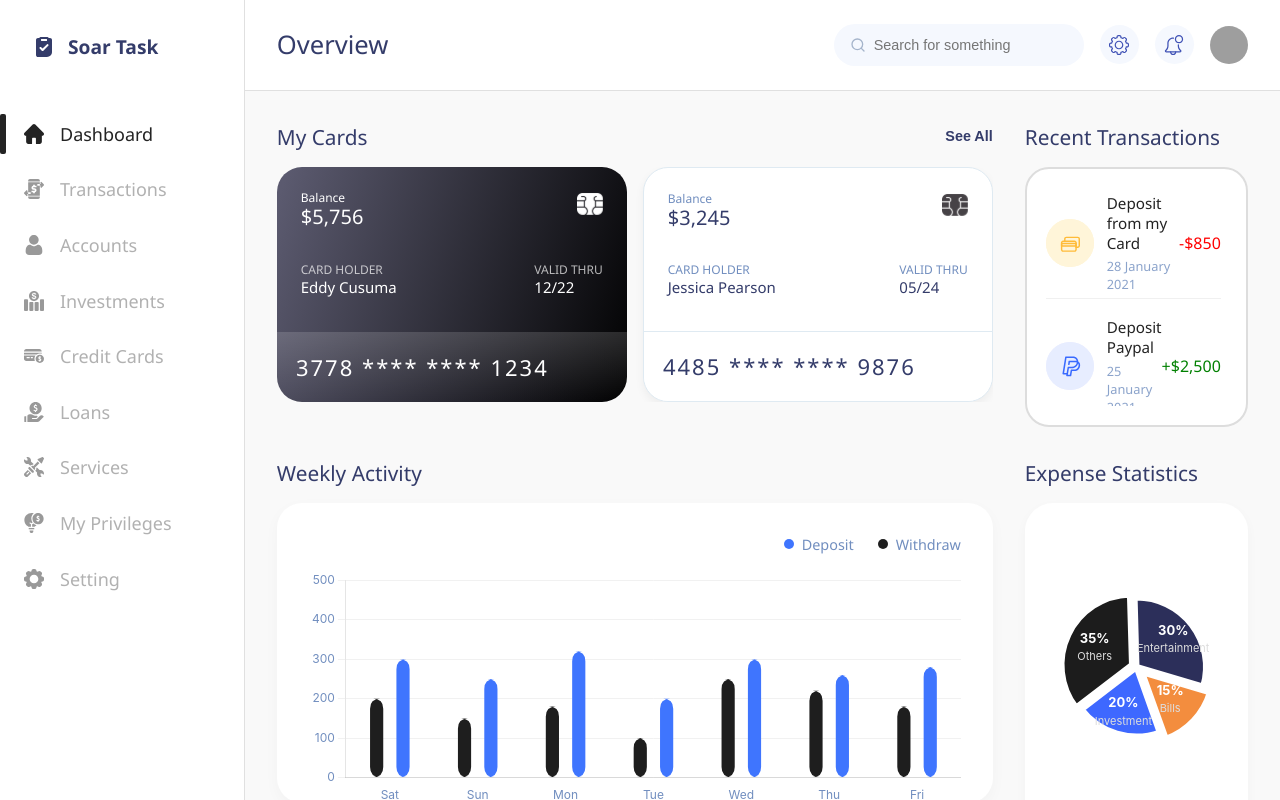
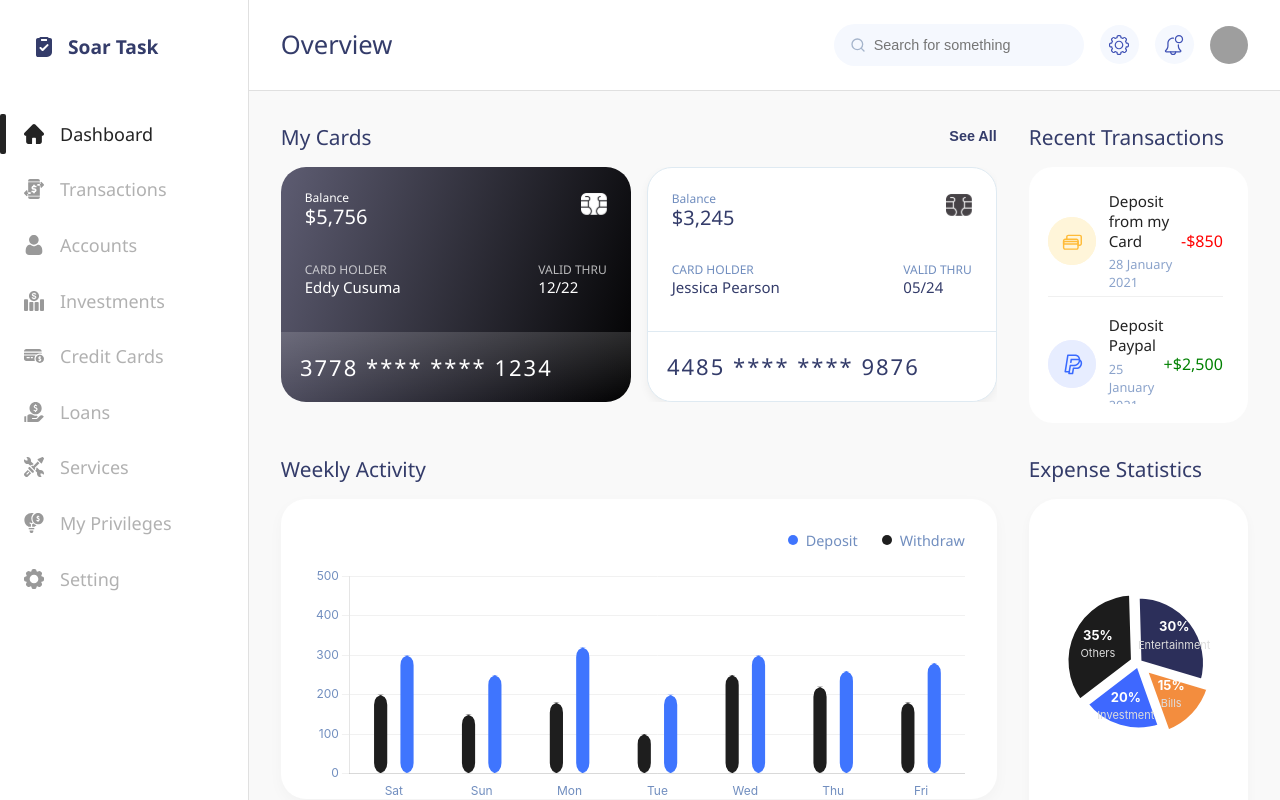
Before and after one commit to hita-anil-kumar/Soar-Task, a React (Create React App) app: page / in a window 1280 px wide. Built offline with nearby package versions, Linux system fonts and the light colour scheme; grey boxes are pictures that could not be loaded; some icons are missing.

Commit message:
Mock data

```diff
--- a/src/components/TransactionList.jsx
+++ b/src/components/TransactionList.jsx
@@ -12,7 +12,7 @@ const Container = styled.div`
   padding: 1.2rem;
   display: flex;
   flex-direction: column;
-  border: 2px solid #ddd;
+
 `;
 
 const ScrollContainer = styled.div`
```
